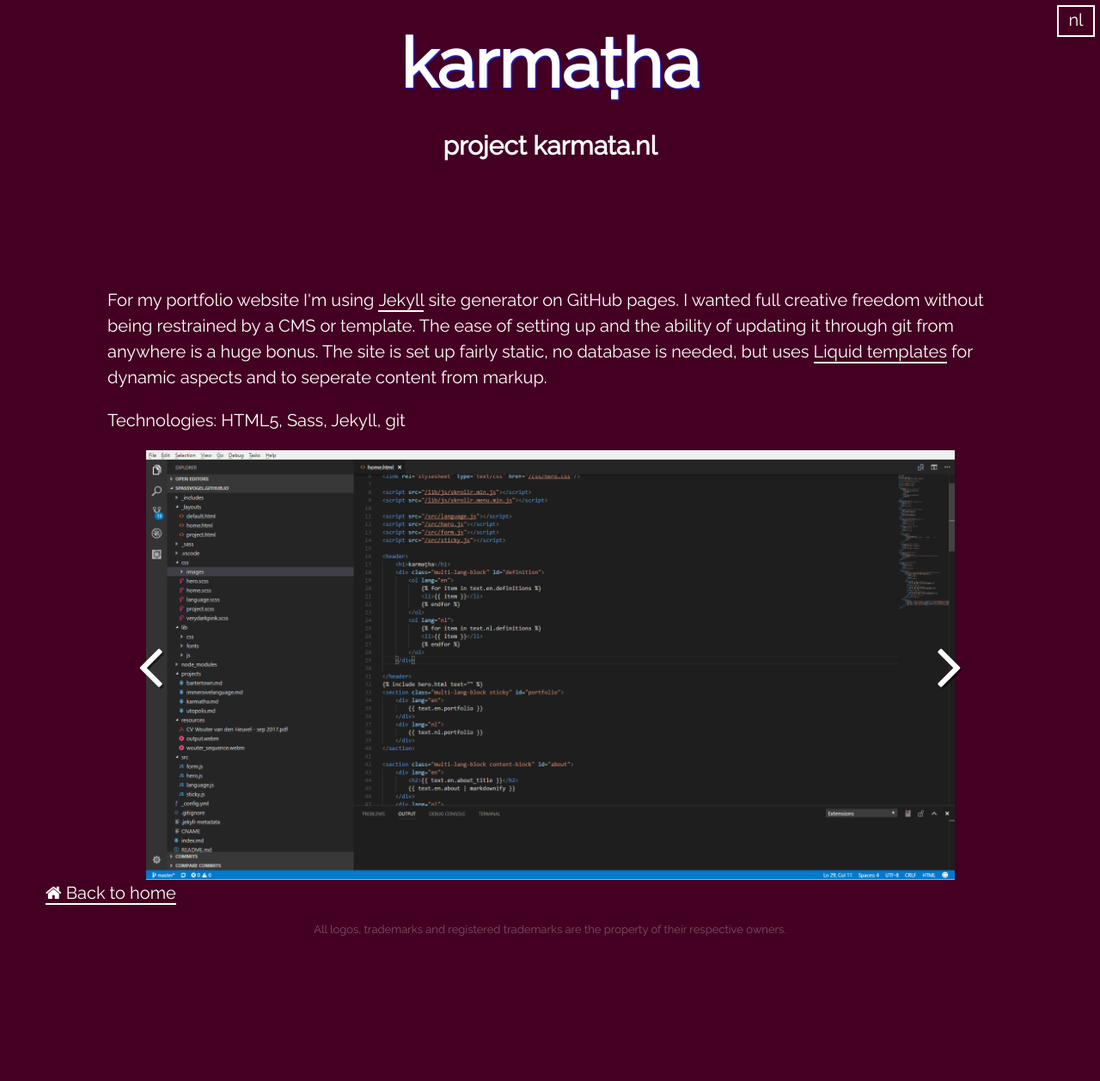
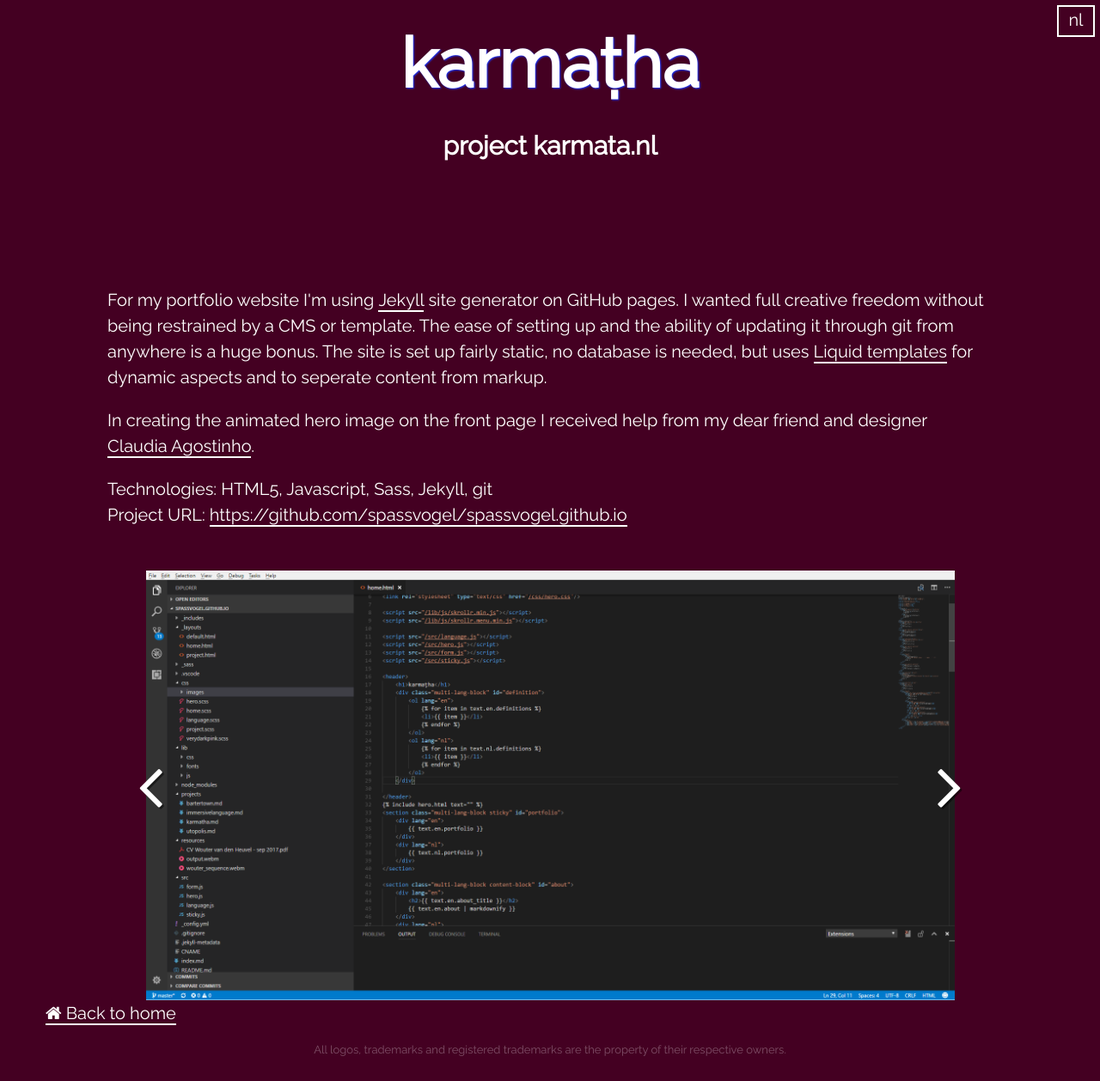
Before and after one commit to karmatha-nl/karmatha-nl.github.io, a Jekyll site: the page built from projects/karmatha.md, in a window 1280 px wide. Shown: the whole page at 86% size. Built offline with Jekyll 4.4.1, drawn with Linux system fonts in a browser that asks for light colours; before the commit the page ends 1118 px from its top, so only the background shows below that.

Commit message:
Updated project info

```diff
--- a/projects/karmatha.md
+++ b/projects/karmatha.md
@@ -11,9 +11,25 @@
             For my portfolio website I'm using <a href='https://jekyllrb.com/'>Jekyll</a> site generator on GitHub pages. I wanted full creative freedom without being restrained by a CMS or template. The ease of setting up and the ability of updating it through git from anywhere is a huge bonus. The site is set up fairly static, no database is needed, but uses <a href='https://shopify.github.io/liquid/'>Liquid templates</a> for dynamic aspects and to seperate content from markup.
         </p>
         <p>
-            Technologies: HTML5, Sass, Jekyll, git
+            In creating the animated hero image on the front page I received help from my dear friend and designer <a href="https://www.linkedin.com/in/claudia-agostinho-28522582/">Claudia Agostinho</a>.
+        </p>
+        <p>
+            Technologies: HTML5, Javascript, Sass, Jekyll, git
+            <br>
+            Project URL: <a href="https://github.com/spassvogel/spassvogel.github.io">https://github.com/spassvogel/spassvogel.github.io</a>
         </p>
     </div>
     <div lang="nl">
+       <p>
+            Voor mijn portfolio website gebruik ik de <a href='https://jekyllrb.com/'>Jekyll</a> site generator op GitHub pages. Ik wilde niet beperkt zijn door templates of een CMS maar wel eenvoudig en snel een website online kunnen krijgen. Het feit dat de site eenvoudig vanuit waar dan ook kan worden geupdate door middel van git is een pré. Er is geen database, de pagina's zijn statisch maar gebruiken  <a href='https://shopify.github.io/liquid/'>Liquid templates</a> for dynamische aspecten en verzorgen de scheiding tussen opmaak en inhoud.
+        </p>
+        <p>
+            Voor de animatie op de front page heb ik de hulp van goede vriendin en designer <a href="https://www.linkedin.com/in/claudia-agostinho-28522582/">Claudia Agostinho</a> mogen ontvangen.
+        </p>
+        <p>
+            Technologie: HTML5, Javascript,  Sass, Jekyll, git
+            <br>
+            Project URL: <a href="https://github.com/spassvogel/spassvogel.github.io">https://github.com/spassvogel/spassvogel.github.io</a>
+        </p>
     </div>
 </section>
```
Also changed, not shown: projects/bartertown.md (+4 -2 lines), projects/immersivelanguage.md (+5 -3 lines), src/hero.js (+10 -17 lines).
